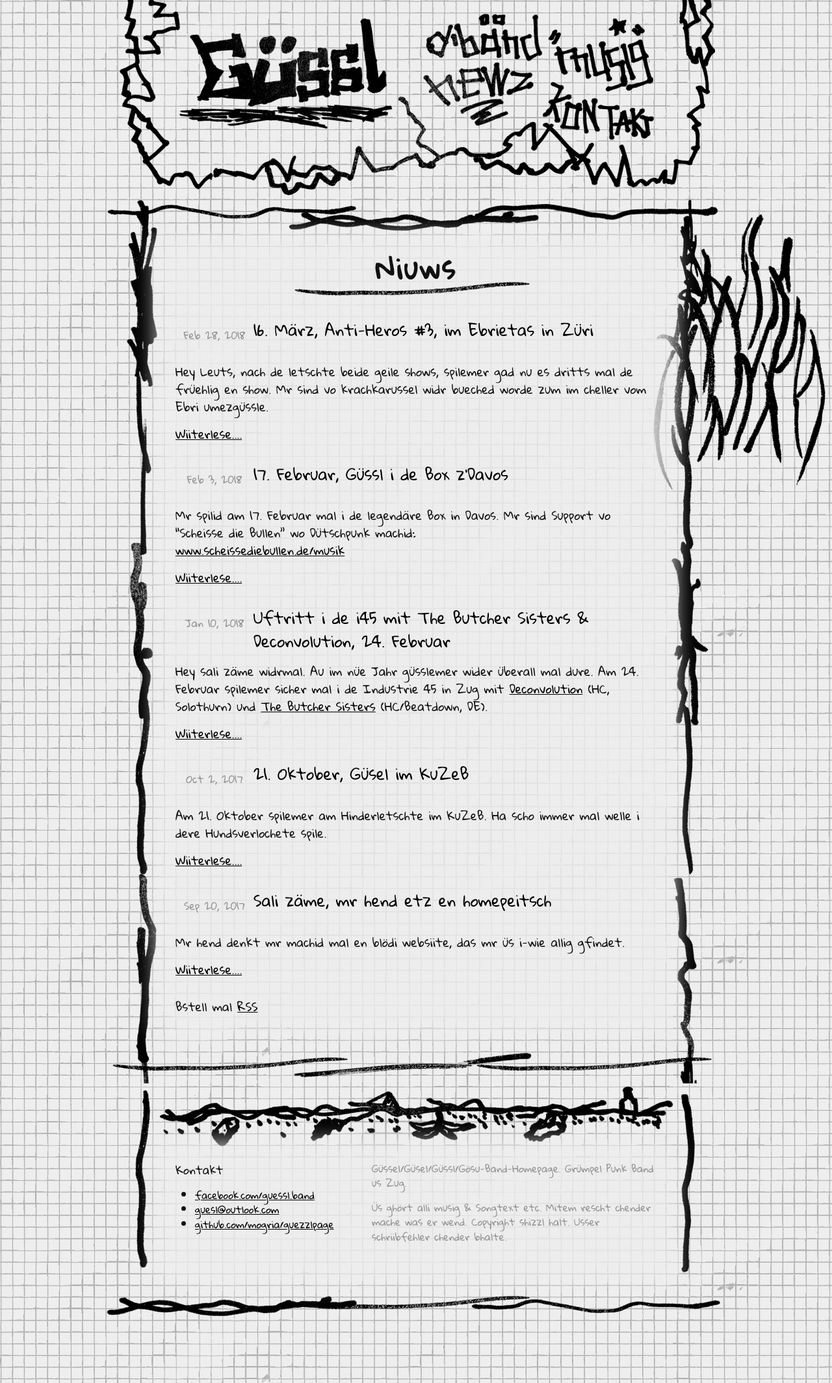
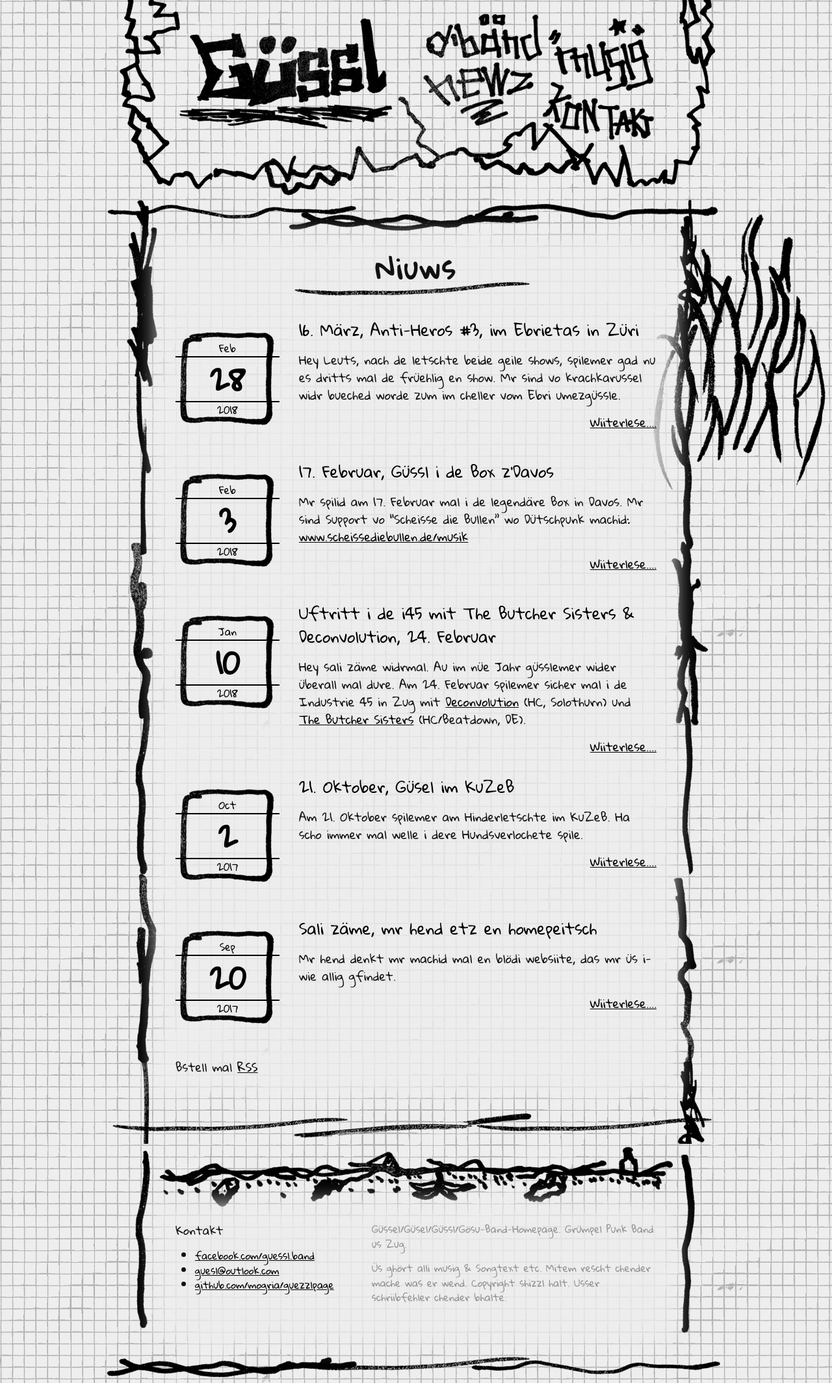
Before and after one commit to mogria/guezzlpage, a Jekyll site: the page built from index.html, in a window 1280 px wide. Shown: the whole page at 65% size. Built offline with Jekyll 4.4.1, drawn with Linux system fonts in a browser that asks for light colours.

Commit message:
relayout index page

```diff
--- a/_sass/_index.scss
+++ b/_sass/_index.scss
@@ -1,16 +1,42 @@
 .post-list {
     li {
+        @extend %clearfix;
         h2 {
-            @extend %clearfix;
             .post-link {
                 text-decoration: none;
             }
         }
+
         display: block;
         .post-meta {
+            display: block;
+            background-image: url(../img/box-drawn.png);
             float: left;
-            width: 4 * $spacing-unit;
-            height: 100%;
+            width: 160px;
+            height: 158px;
+            margin-right: $spacing-unit;
+
+            color: $brand-color;
+
+            .post-date-month, .post-date-day, .post-date-year {
+               display: block;
+            }
+
+            .post-date-month {
+                vertical-align: center;
+                padding-top: 20px;
+                border-bottom: 2px solid $brand-color;
+            }
+
+            .post-date-day {
+                font-size: $base-font-size * 2.5;
+                font-weight: 900;
+                border-bottom: 2px solid $brand-color;
+            }
+
+            .post-date-year {
+                height: 25%;
+            }
         }
 
         @include media-query($on-palm) {
@@ -20,5 +46,10 @@
                 width: 100%;
             }
         }
+
+        .post-read-more-link {
+            display: block;
+            float: right;
+        }
     }
 }
--- a/index.html
+++ b/index.html
@@ -15,8 +15,11 @@ menu_link_left: 0%
   <ul class="post-list" itemscope itemtype="http://schema.org/ItemList">
     {% for post in site.posts %}
       <li itemprop="itemListElement" itemscope itemtype="http://schema.org/ListItem http://schema.org/BlogPosting">
-        <div class="post-meta" itemprop="datePublished">{{ post.date | date: "%b %-d, %Y" }}</div>
-
+        <div class="post-meta" itemprop="datePublished">
+            <span class="post-date-month">{{ post.date | date: "%b" }}</span>
+            <span class="post-date-day">{{ post.date | date: "%-d" }}</span>
+            <span class="post-date-year">{{ post.date | date: "%Y" }}</span>
+        </div>
         <h2>
           <a class="post-link" itemprop="url name" href="{{ post.url | prepend: site.baseurl }}">{{ post.title }}</a>
         </h2>
```
